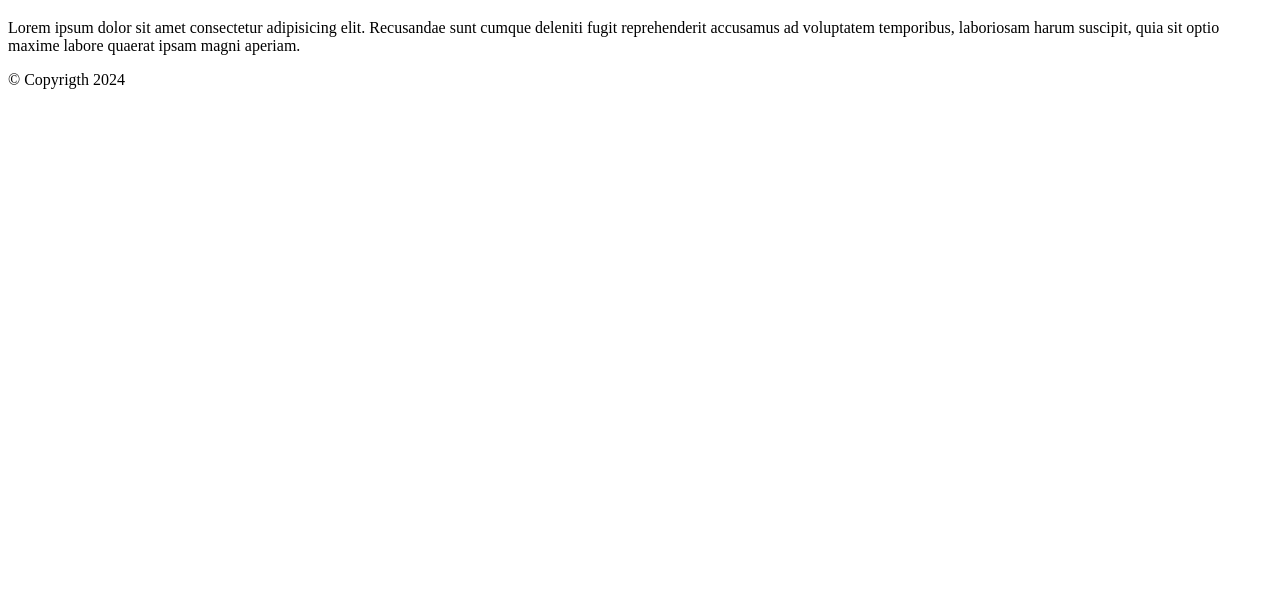
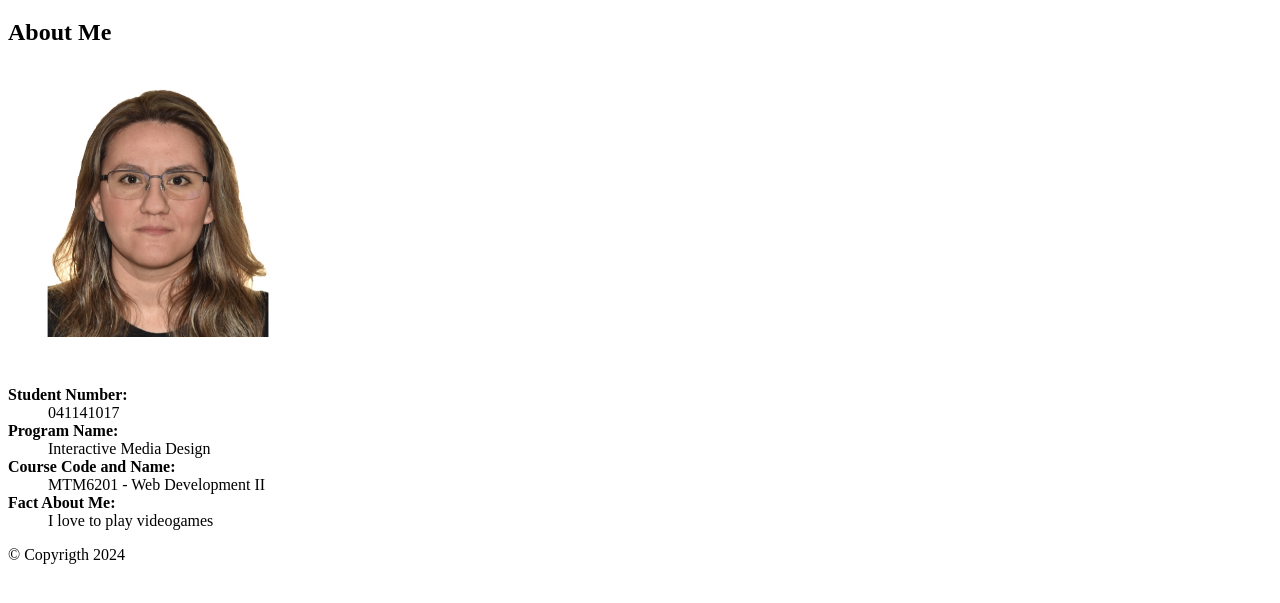
Before and after one commit to salc0015/mtm6201-week1, a plain HTML site: page index.html in a window 1280 px wide. Shown: the part 61-664 px from the top of the page. Drawn offline with Linux system fonts and the light colour scheme.

Commit message:
Add image folder, image and description list to index

```diff
--- a/index.html
+++ b/index.html
@@ -12,7 +12,21 @@
     </header>
 
     <main>
-        <p>Lorem ipsum dolor sit amet consectetur adipisicing elit. Recusandae sunt cumque deleniti fugit reprehenderit accusamus ad voluptatem temporibus, laboriosam harum suscipit, quia sit optio maxime labore quaerat ipsam magni aperiam.</p>
+        <h2>About Me</h2>
+        <img src="/image/about-me.jpg" alt="Me" width="300px">
+        <dl>
+            <dt><strong>Student Number:</strong></dt>
+            <dd>041141017</dd>
+
+            <dt><strong>Program Name:</strong></dt>
+            <dd>Interactive Media Design</dd>
+
+            <dt><strong>Course Code and Name:</strong></dt>
+            <dd>MTM6201 - Web Development II</dd>
+
+            <dt><strong>Fact About Me:</strong></dt>
+            <dd>I love to play videogames</dd>
+          </dl>
     </main>
 
     <footer>
```
Also changed, not shown: image/about-me.jpg (added).
